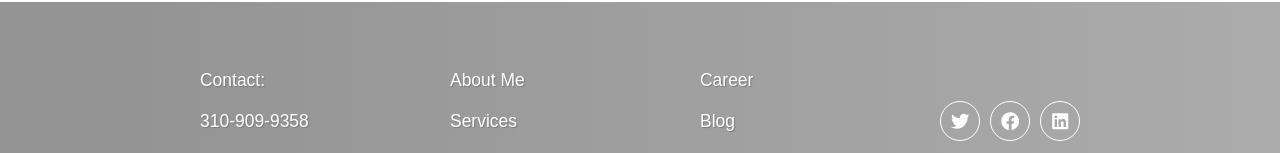
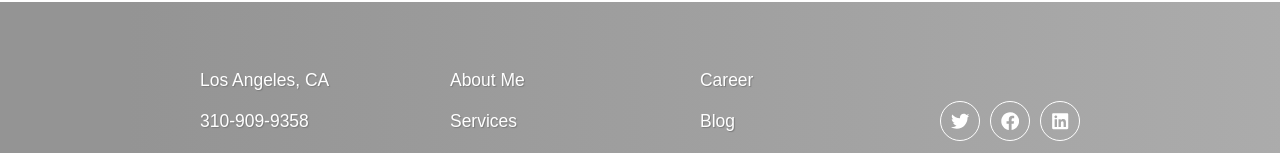
Before and after one commit to Ansel291/photoBlog-2021-12-28, a React (Create React App) app: page / in a window 1280 px wide. Shown: the part 1811-1964 px from the top of the page. Built offline with nearby package versions, Linux system fonts and the light colour scheme.

Commit message:
updated footer content

```diff
--- a/src/components/Footer.js
+++ b/src/components/Footer.js
@@ -10,7 +10,7 @@ export default function Footer() {
             <Container>
                 <Flex>
                     <ul>
-                        <li>Contact:</li>
+                        <li>Los Angeles, CA</li>
                         <li>310-909-9358</li>
                         <li className="margin-bottom-none">jasahara@yahoo.com</li>
                     </ul>
```
